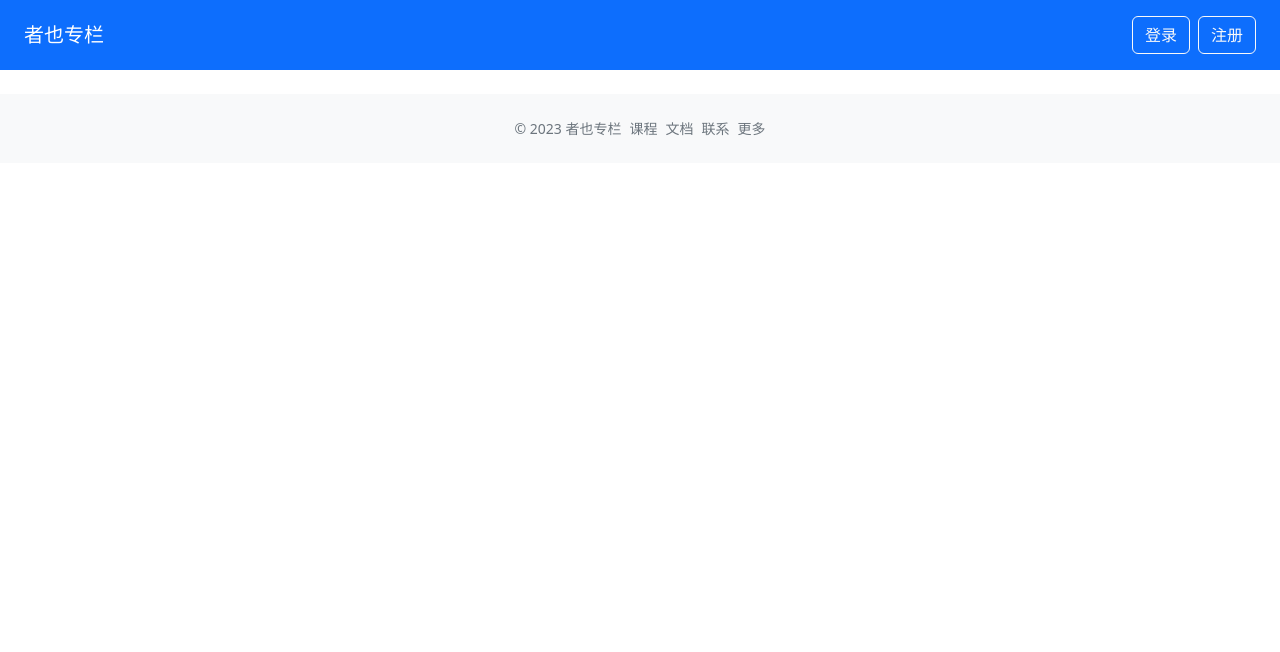
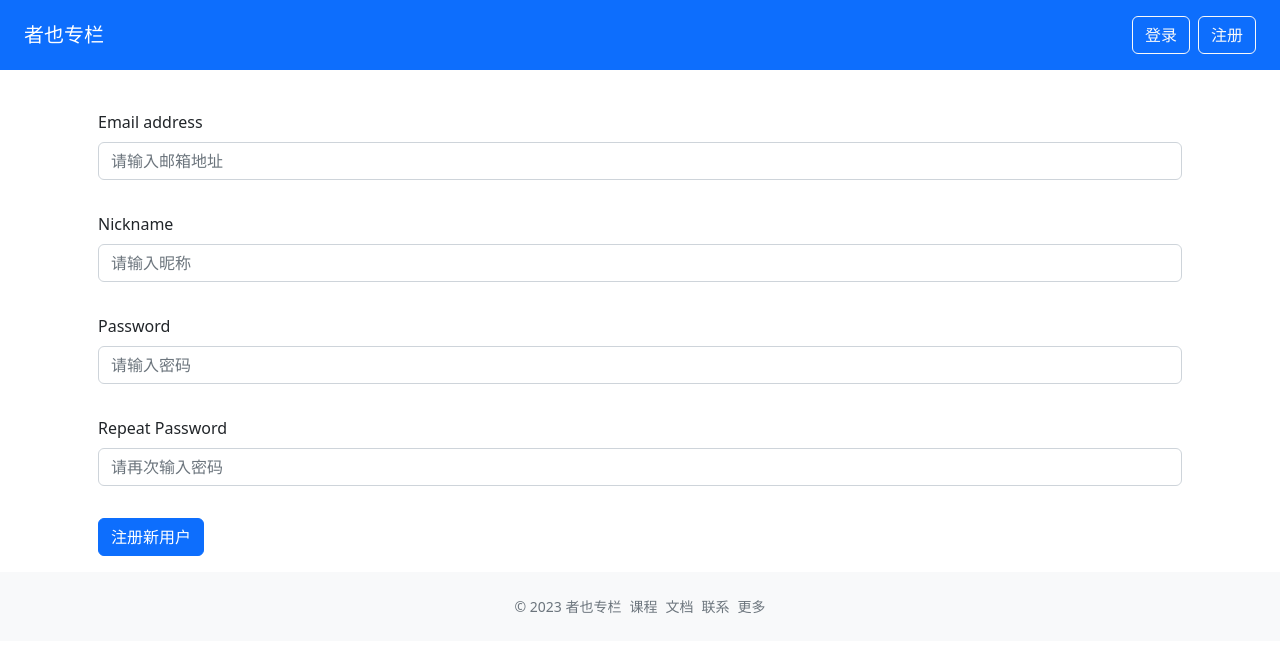
Before and after one commit to Stephen-Sheng/zheye, a Vue app: page /signup in a window 1280 px wide. Shown: the top 652 px of the page. Built offline with nearby package versions, Linux system fonts and the light colour scheme.

Commit message:
feat: 实现注册页面和登出功能

```diff
--- a/src/App.vue
+++ b/src/App.vue
@@ -18,7 +18,7 @@ watch(
   () => {
     const { status, message } = error.value;
     if (status && message) {
-      createMessage("error", message);
+      createMessage("error", message, 2000);
     }
   }
 );
--- a/src/components/GlobalHeader.vue
+++ b/src/components/GlobalHeader.vue
@@ -2,6 +2,10 @@
 import { computed } from "vue";
 import DropdownMenu from "@/components/DropdownMenu.vue";
 import DropdownItem from "./DropdownItem.vue";
+import { useStore } from "vuex";
+import type { GlobalDataProps } from "@/store";
+import { useRouter } from "vue-router";
+import createMessage from "./createMessage";
 export interface UserProps {
   isLogin: boolean;
   nickName?: string;
@@ -9,8 +13,15 @@ export interface UserProps {
   column?: string;
   email?: string;
 }
+const store = useStore<GlobalDataProps>();
+const router = useRouter();
 const props = defineProps<{ user: UserProps }>();
 const user = computed(() => props.user);
+const logout = () => {
+  store.commit("logout");
+  createMessage("success", "已登出 正在跳转首页", 2000);
+  setTimeout(() => router.push("/"), 1000);
+};
 </script>
 
 <template>
@@ -38,7 +49,9 @@ const user = computed(() => props.user);
             ><a class="dropdown-item" href="#">编辑资料</a></DropdownItem
           >
           <DropdownItem
-            ><a class="dropdown-item" href="#">退出登录</a></DropdownItem
+            ><a class="dropdown-item" href="#" @click.prevent="logout"
+              >退出登录</a
+            ></DropdownItem
           >
         </DropdownMenu>
       </li>
--- /dev/null
+++ b/src/components/SignupForm.vue
@@ -0,0 +1,109 @@
+<script setup lang="ts">
+import { reactive } from "vue";
+import { useRouter } from "vue-router";
+import ValidateForm from "./ValidateForm.vue";
+import type { RulesProp } from "./ValidateInput.vue";
+import ValidateInput from "./ValidateInput.vue";
+import createMessage from "./createMessage";
+import axios from "axios";
+const router = useRouter();
+
+const emailRules: RulesProp = [
+  { type: "required", message: "No empty email" },
+  { type: "email", message: "should be valid email addr" },
+];
+const passwordRules: RulesProp = [
+  { type: "required", message: "No empty password" },
+];
+const nickNameRules: RulesProp = [
+  { type: "required", message: "No empty nickname" },
+];
+const repeatPasswordRules: RulesProp = [
+  { type: "required", message: "Please repeat your password" },
+  {
+    type: "custom",
+    validator: () => {
+      return formData.password === formData.repeatPassword;
+    },
+    message: "Password should be same",
+  },
+];
+
+const formData = reactive({
+  email: "",
+  nickName: "",
+  password: "",
+  repeatPassword: "",
+});
+
+const onFormSubmit = (result: boolean) => {
+  if (result) {
+    const payload = {
+      email: formData.email,
+      nickName: formData.nickName,
+      password: formData.password,
+    };
+    axios
+      .post("/users/", payload)
+      .then(() => {
+        createMessage("success", "注册成功 正在跳转登录页面", 2000);
+        setTimeout(() => router.push("/login"), 1000);
+      })
+      .catch((e) => {
+        console.log(e);
+      });
+  }
+};
+</script>
+
+<template>
+  <ValidateForm @form-submit="onFormSubmit">
+    <div class="mb-3">
+      <label for="exampleInputEmail1" class="form-label">Email address</label>
+      <ValidateInput
+        type="text"
+        placeholder="请输入邮箱地址"
+        v-model="formData.email"
+        :rules="emailRules"
+        tag="input"
+      />
+    </div>
+    <div class="mb-3">
+      <label for="exampleInputNickname1" class="form-label">Nickname</label>
+      <ValidateInput
+        type="text"
+        placeholder="请输入昵称"
+        v-model="formData.nickName"
+        :rules="nickNameRules"
+        tag="input"
+      />
+    </div>
+    <div class="mb-3">
+      <label for="exampleInputPassword1" class="form-label">Password</label>
+      <ValidateInput
+        type="password"
+        placeholder="请输入密码"
+        v-model="formData.password"
+        :rules="passwordRules"
+        tag="input"
+      />
+    </div>
+    <div class="mb-3">
+      <label for="exampleInputPassword2" class="form-label"
+        >Repeat Password</label
+      >
+      <ValidateInput
+        type="password"
+        placeholder="请再次输入密码"
+        v-model="formData.repeatPassword"
+        :rules="repeatPasswordRules"
+        tag="input"
+      />
+    </div>
+    <template #submit>
+      <span class="btn btn-primary"> 注册新用户</span>
+    </template>
+  </ValidateForm>
+</template>
+
+<style></style>
--- a/src/components/ValidateInput.vue
+++ b/src/components/ValidateInput.vue
@@ -8,8 +8,9 @@ export default {
 import { onMounted, reactive } from "vue";
 import { emitter } from "@/utils/index";
 export interface RuleProp {
-  type: "required" | "email";
+  type: "required" | "email" | "custom";
   message: string;
+  validator?: () => boolean;
 }
 export type TagType = "input" | "textarea";
 export type RulesProp = RuleProp[];
@@ -46,6 +47,9 @@ const validateInput = () => {
           break;
         case "email":
           passed = emailReg.test(inputRef.val);
+          break;
+        case "custom":
+          passed = rule.validator ? rule.validator() : true;
           break;
         default:
           break;
--- a/src/router/index.ts
+++ b/src/router/index.ts
@@ -3,6 +3,7 @@ import Home from "@/views/Home.vue";
 import Login from "@/views/Login.vue";
 import ColumnDetail from "@/views/ColumnDetail.vue";
 import CreatePost from "@/views/CreatePost.vue";
+import Signup from "@/views/Signup.vue";
 import store from "@/store";
 const routerHistory = createWebHistory();
 export const router = createRouter({
@@ -17,6 +18,12 @@ export const router = createRouter({
       path: "/login",
       name: "login",
       component: Login,
+      meta: { redirectAlreadyLogin: true },
+    },
+    {
+      path: "/signup",
+      name: "signup",
+      component: Signup,
       meta: { redirectAlreadyLogin: true },
     },
     {
--- a/src/store/index.ts
+++ b/src/store/index.ts
@@ -82,6 +82,15 @@ const store = createStore<GlobalDataProps>({
       localStorage.setItem("token", token);
       axios.defaults.headers.common.Authorization = `Bearer ${token}`;
     },
+    logout(state) {
+      localStorage.removeItem("token");
+      state.user = {
+        email: "",
+        isLogin: false,
+        column: "",
+        nickName: "",
+      };
+    },
   },
   actions: {
     fetchColumns({ commit }) {
--- /dev/null
+++ b/src/views/Signup.vue
@@ -0,0 +1,9 @@
+<template>
+  <div class="signup-page mx-auto p-3 w-330">
+    <SignupForm />
+  </div>
+</template>
+
+<script setup lang="ts">
+import SignupForm from "@/components/SignupForm.vue";
+</script>
```
